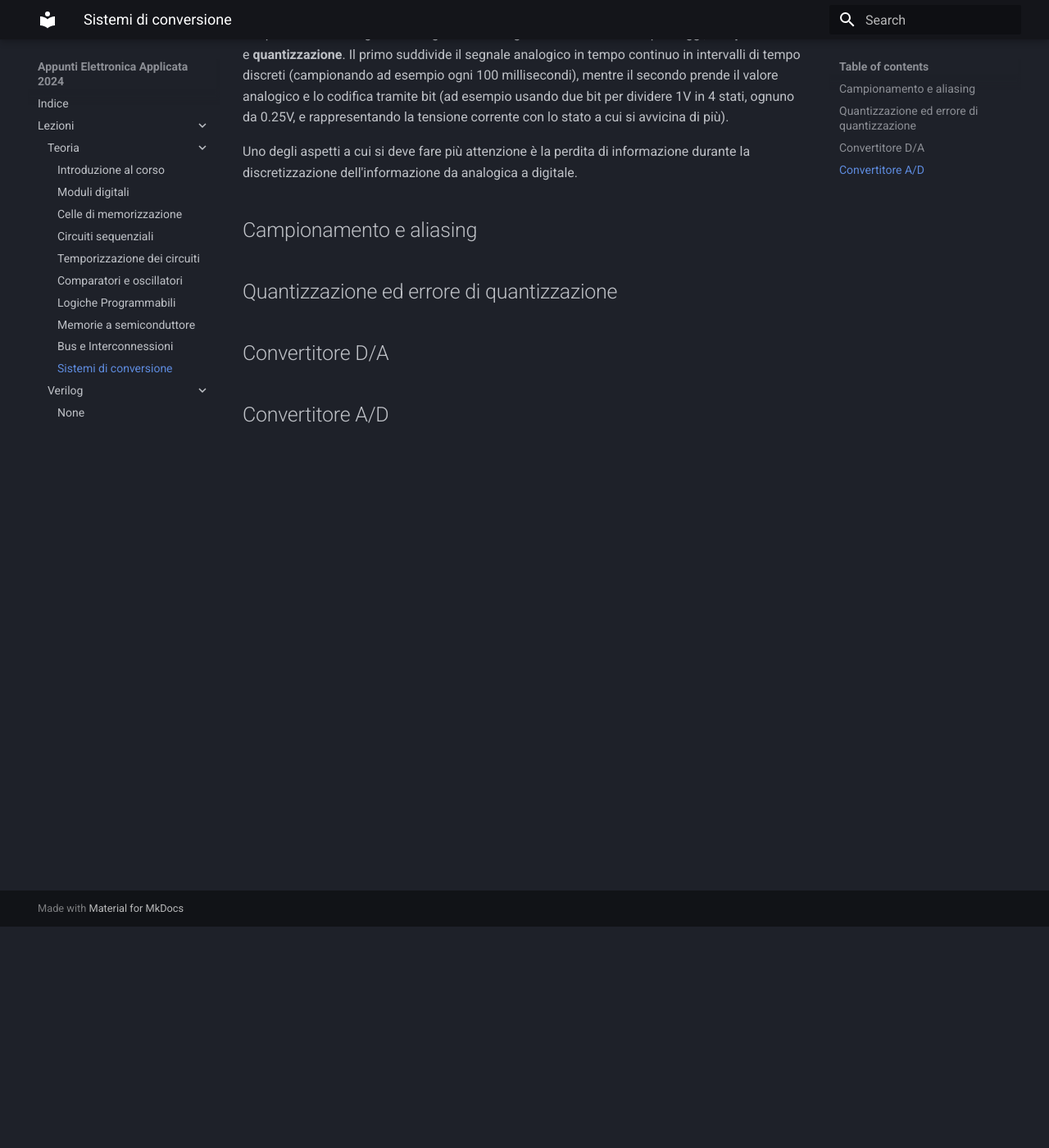
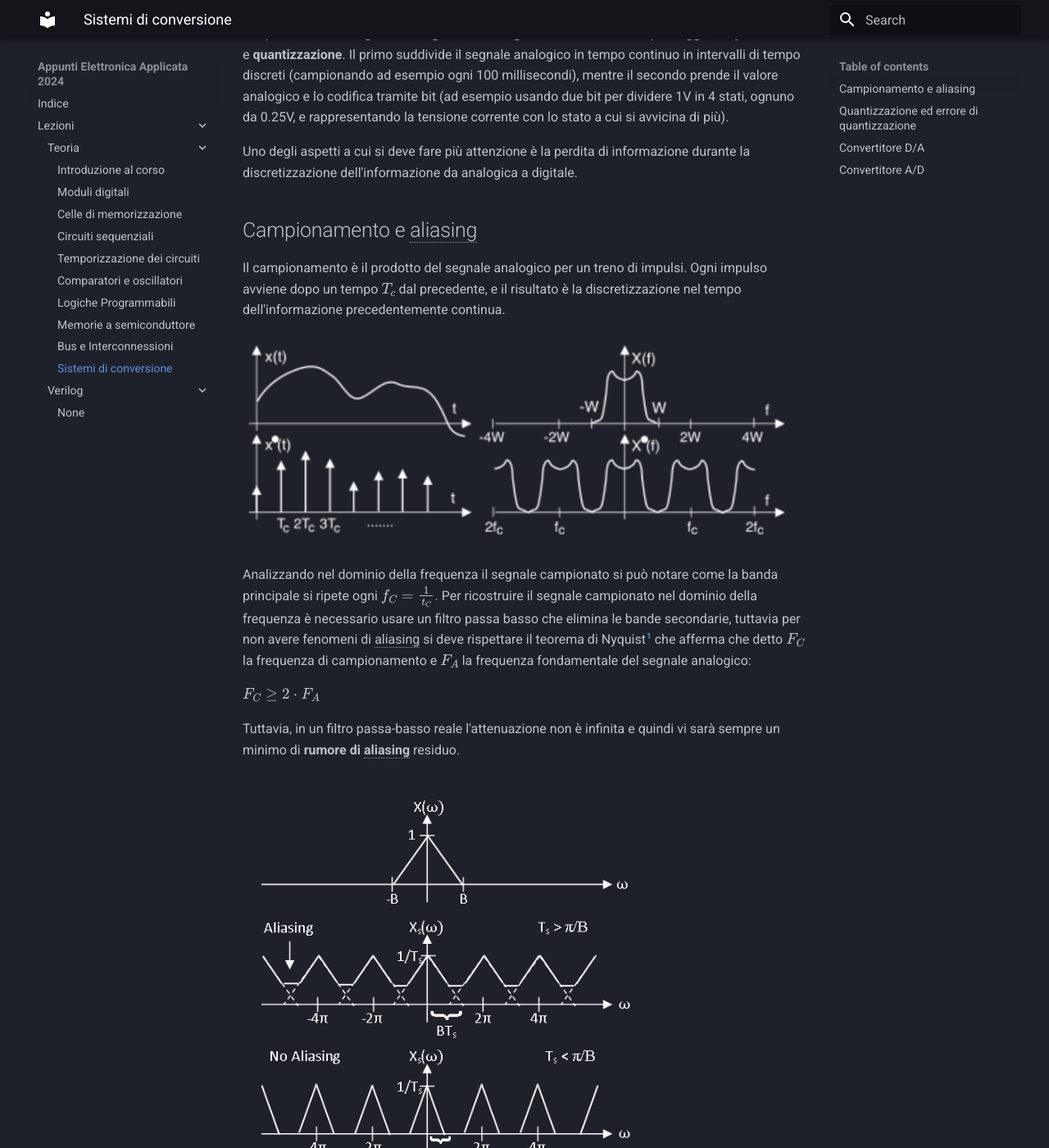
Before and after one commit to xNicklaj/appunti-elapp, an MkDocs documentation site: the page built from docs/lezioni/lezione_10.md, in a window 1280 px wide and 1400 px high, scrolled down 270 px. Shown: the whole window at 82% size. Built offline with MkDocs 1.6.1 and Material for MkDocs 9.7.7, drawn with Linux system fonts in a browser that asks for light colours; some of the changed text lies outside the part shown.

Commit message:
Up to acdc 2

```diff
--- a/docs/lezioni/lezione_10.md
+++ b/docs/lezioni/lezione_10.md
@@ -5,8 +5,21 @@ Per passare da un segnale analogico ad uno digitale si effettuano due passaggi,
 
 Uno degli aspetti a cui si deve fare più attenzione è la perdita di informazione durante la discretizzazione dell'informazione da analogica a digitale.
 ## Campionamento e aliasing
+Il campionamento è il prodotto del segnale analogico per un treno di impulsi. Ogni impulso avviene dopo un tempo $T_c$ dal precedente, e il risultato è la discretizzazione nel tempo dell'informazione precedentemente continua.
 
+![alt text](../img/lezione_10.md/image.png)
 
+Analizzando nel dominio della frequenza il segnale campionato si può notare come la banda principale si ripete ogni $f_C = \frac{1}{t_C}$. Per ricostruire il segnale campionato nel dominio della frequenza è necessario usare un filtro passa basso che elimina le bande secondarie, tuttavia per non avere fenomeni di aliasing si deve rispettare il teorema di Nyquist[^1] che afferma che detto $F_C$ la frequenza di campionamento e $F_A$ la frequenza fondamentale del segnale analogico:
+
+$F_C \ge 2\cdot F_A$
+
+Tuttavia, in un filtro passa-basso reale l'attenuazione non è infinita e quindi vi sarà sempre un minimo di **rumore di aliasing** residuo.
+
+![alt text](../img/lezione_10.md/image-1.png)
+
+TODO: sample hold
+
+[^1]: Teorema del campionamento
 
 ## Quantizzazione ed errore di quantizzazione
 ## Convertitore D/A
```
Also changed, not shown: includes/abbreviations.md (+3 -0 lines), docs/img/lezione_10.md/image-1.png (added), docs/img/lezione_10.md/image.png (added).
